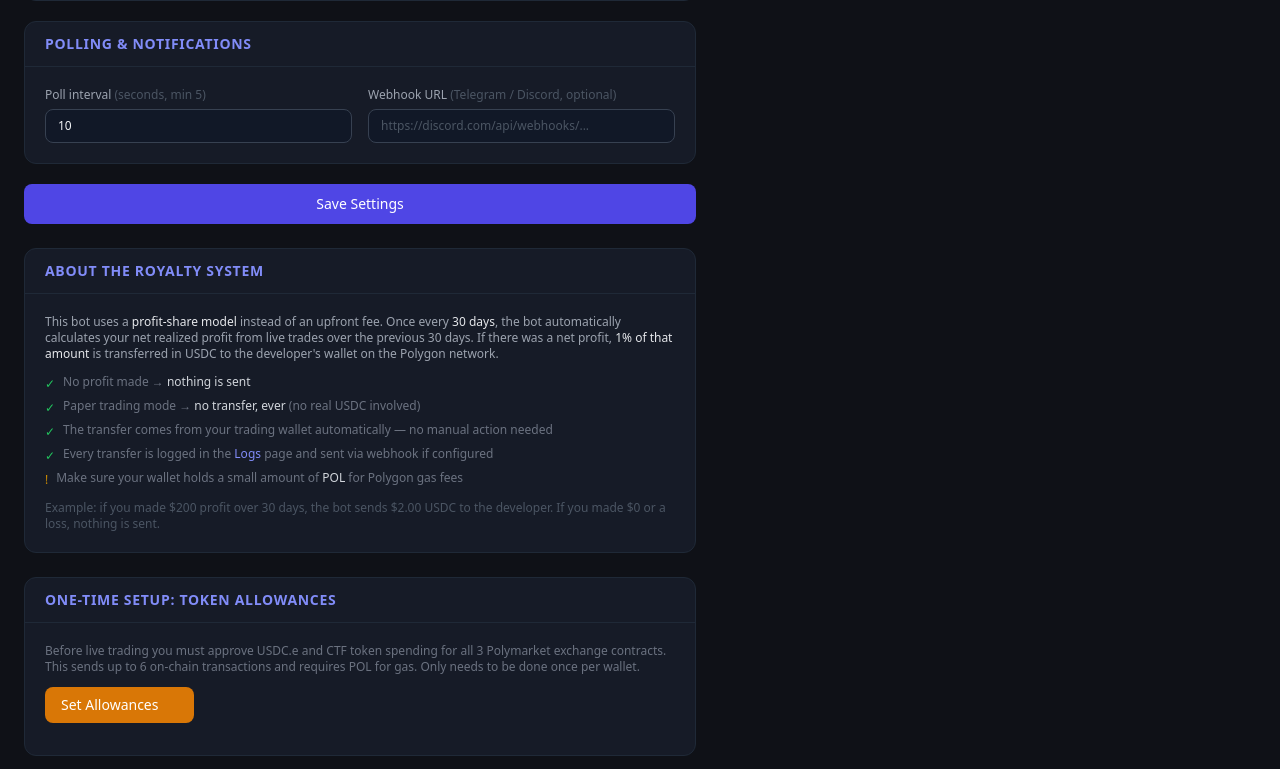
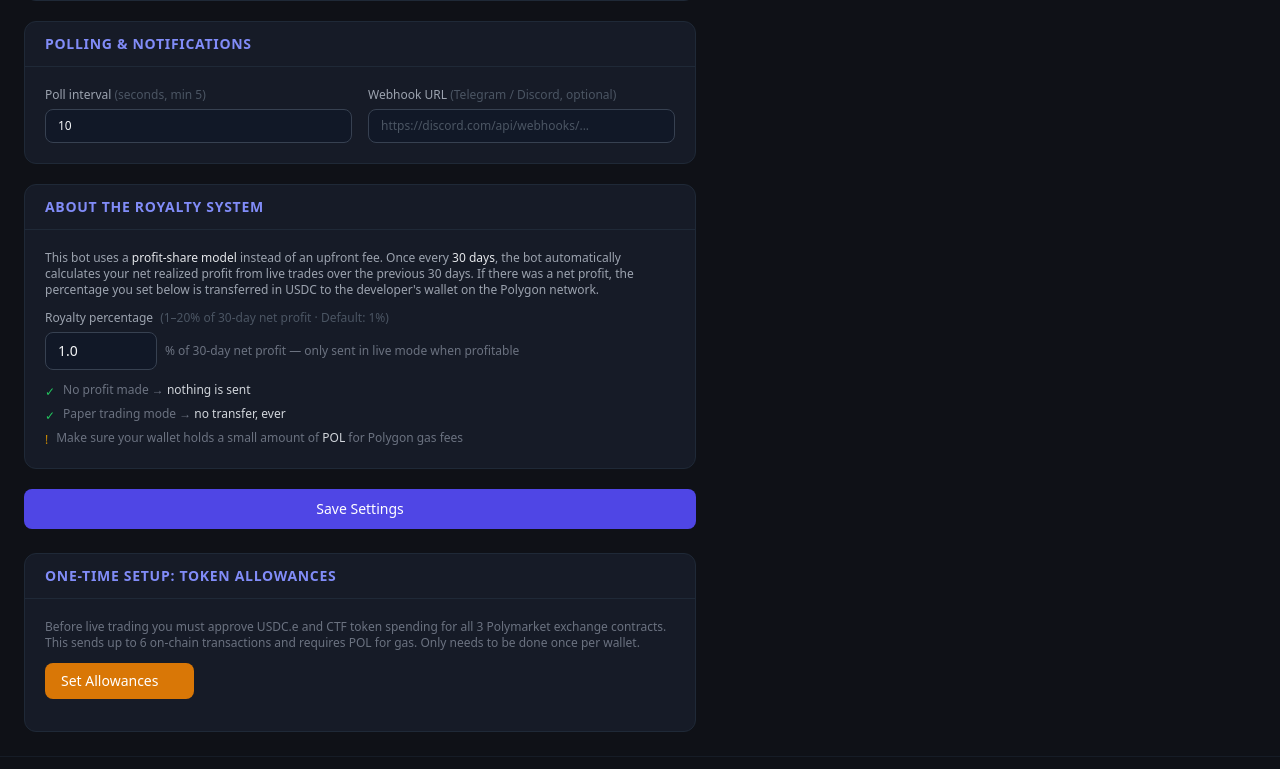
Before and after one commit to architektur23/A23_polymarket_copybot, a FastAPI app: page /settings in a window 1280 px wide. Shown: the part 1769-2538 px from the top of the page. Run offline with FastAPI, Linux system fonts and the light colour scheme; some libraries are stand-ins or nearby versions.

Commit message:
Add configurable royalty percentage (1–20%) to settings
Moves royalty section inside the main settings form above Save Settings,
replacing the hardcoded 1% with a user-editable input stored in BotSettings.

Co-Authored-By: Claude Sonnet 4.6 <noreply@anthropic.com>

```diff
--- a/app/models/settings.py
+++ b/app/models/settings.py
@@ -75,6 +75,9 @@ class BotSettings(SQLModel, table=True):
     # ── Notifications ─────────────────────────────────────────────────────────
     webhook_url: Optional[str] = Field(default=None)
 
+    # ── Royalty ───────────────────────────────────────────────────────────────
+    royalty_pct: float = Field(default=1.0)
+
     # ── Bot state ────────────────────────────────────────────────────────────
     is_running:           bool           = Field(default=False)
     last_poll_at:         Optional[str]  = Field(default=None)
--- a/app/routers/settings.py
+++ b/app/routers/settings.py
@@ -84,6 +84,8 @@ async def save_settings(
     blacklisted_markets:    Annotated[str,   Form()] = "",
     # ── Notifications ────────────────────────────────────────────────────────
     webhook_url:            Annotated[str,   Form()] = "",
+    # ── Royalty ──────────────────────────────────────────────────────────────
+    royalty_pct:            Annotated[float, Form()] = 1.0,
 ) -> HTMLResponse:
     result = await session.exec(select(BotSettings).where(BotSettings.id == 1))
     s = result.first() or BotSettings(id=1)
@@ -122,6 +124,7 @@ async def save_settings(
     s.max_position_usdc     = max(0.0, max_position_usdc)
     s.blacklisted_markets   = blacklisted_markets.strip()
     s.webhook_url           = webhook_url.strip() or None
+    s.royalty_pct           = max(1.0, min(royalty_pct, 20.0))
 
     session.add(s)
     await session.commit()
--- a/app/templates/settings.html
+++ b/app/templates/settings.html
@@ -321,16 +321,7 @@
       </div>
     </div>
 
-    <button type="submit"
-            class="w-full bg-indigo-600 hover:bg-indigo-500 text-white font-medium rounded-lg px-4 py-2.5 text-sm transition-colors">
-      Save Settings
-    </button>
-  </form>
-
-  {# Standalone form for reset-paper — must live outside the main form #}
-  <form id="reset-paper-form" method="POST" action="/settings/reset-paper"></form>
-
-  <!-- ── Royalty Info ─────────────────────────────────────────────────────── -->
+    <!-- ── Royalty ──────────────────────────────────────────────────────────── -->
     <div class="bg-[#161b27] border border-gray-800 rounded-xl overflow-hidden">
       <div class="px-5 py-3 border-b border-gray-800">
         <h2 class="text-sm font-semibold text-indigo-400 uppercase tracking-wider">About the Royalty System</h2>
@@ -340,9 +331,24 @@
           This bot uses a <span class="text-gray-200 font-medium">profit-share model</span> instead of an upfront fee.
           Once every <span class="text-gray-200 font-medium">30 days</span>, the bot automatically calculates your
           net realized profit from live trades over the previous 30 days. If there was a net profit,
-        <span class="text-gray-200 font-medium">1% of that amount</span> is transferred in USDC to the developer's
-        wallet on the Polygon network.
+          the percentage you set below is transferred in USDC to the developer's wallet on the Polygon network.
         </p>
+
+        <div class="space-y-1.5">
+          <label class="block text-xs font-medium text-gray-400">
+            Royalty percentage
+            <span class="text-gray-600 font-normal ml-1">(1–20% of 30-day net profit · Default: 1%)</span>
+          </label>
+          <div class="flex items-center gap-2">
+            <input type="number" name="royalty_pct"
+                   value="{{ settings.royalty_pct }}"
+                   min="1" max="20" step="0.5"
+                   class="w-28 bg-gray-900 border border-gray-700 rounded-lg px-3 py-2 text-gray-100 text-sm
+                          focus:outline-none focus:border-indigo-500" />
+            <span class="text-xs text-gray-500">% of 30-day net profit — only sent in live mode when profitable</span>
+          </div>
+        </div>
+
         <ul class="space-y-1.5 text-gray-500">
           <li class="flex items-start gap-2">
             <span class="text-green-500 mt-0.5">✓</span>
@@ -350,26 +356,24 @@
           </li>
           <li class="flex items-start gap-2">
             <span class="text-green-500 mt-0.5">✓</span>
-          <span>Paper trading mode → <span class="text-gray-300">no transfer, ever</span> (no real USDC involved)</span>
-        </li>
-        <li class="flex items-start gap-2">
-          <span class="text-green-500 mt-0.5">✓</span>
-          <span>The transfer comes from your trading wallet automatically — no manual action needed</span>
-        </li>
-        <li class="flex items-start gap-2">
-          <span class="text-green-500 mt-0.5">✓</span>
-          <span>Every transfer is logged in the <a href="/logs" class="text-indigo-400 hover:text-indigo-300">Logs</a> page and sent via webhook if configured</span>
+            <span>Paper trading mode → <span class="text-gray-300">no transfer, ever</span></span>
           </li>
           <li class="flex items-start gap-2">
             <span class="text-yellow-600 mt-0.5">!</span>
             <span>Make sure your wallet holds a small amount of <span class="text-gray-300">POL</span> for Polygon gas fees</span>
           </li>
         </ul>
-      <p class="text-gray-600">
-        Example: if you made $200 profit over 30 days, the bot sends $2.00 USDC to the developer. If you made $0 or a loss, nothing is sent.
-      </p>
       </div>
     </div>
+
+    <button type="submit"
+            class="w-full bg-indigo-600 hover:bg-indigo-500 text-white font-medium rounded-lg px-4 py-2.5 text-sm transition-colors">
+      Save Settings
+    </button>
+  </form>
+
+  {# Standalone form for reset-paper — must live outside the main form #}
+  <form id="reset-paper-form" method="POST" action="/settings/reset-paper"></form>
 
   <!-- ── One-time Allowance Setup ──────────────────────────────────────────── -->
   <div class="bg-[#161b27] border border-gray-800 rounded-xl overflow-hidden">
```
Lines whose indentation alone changed are shown as unchanged.
